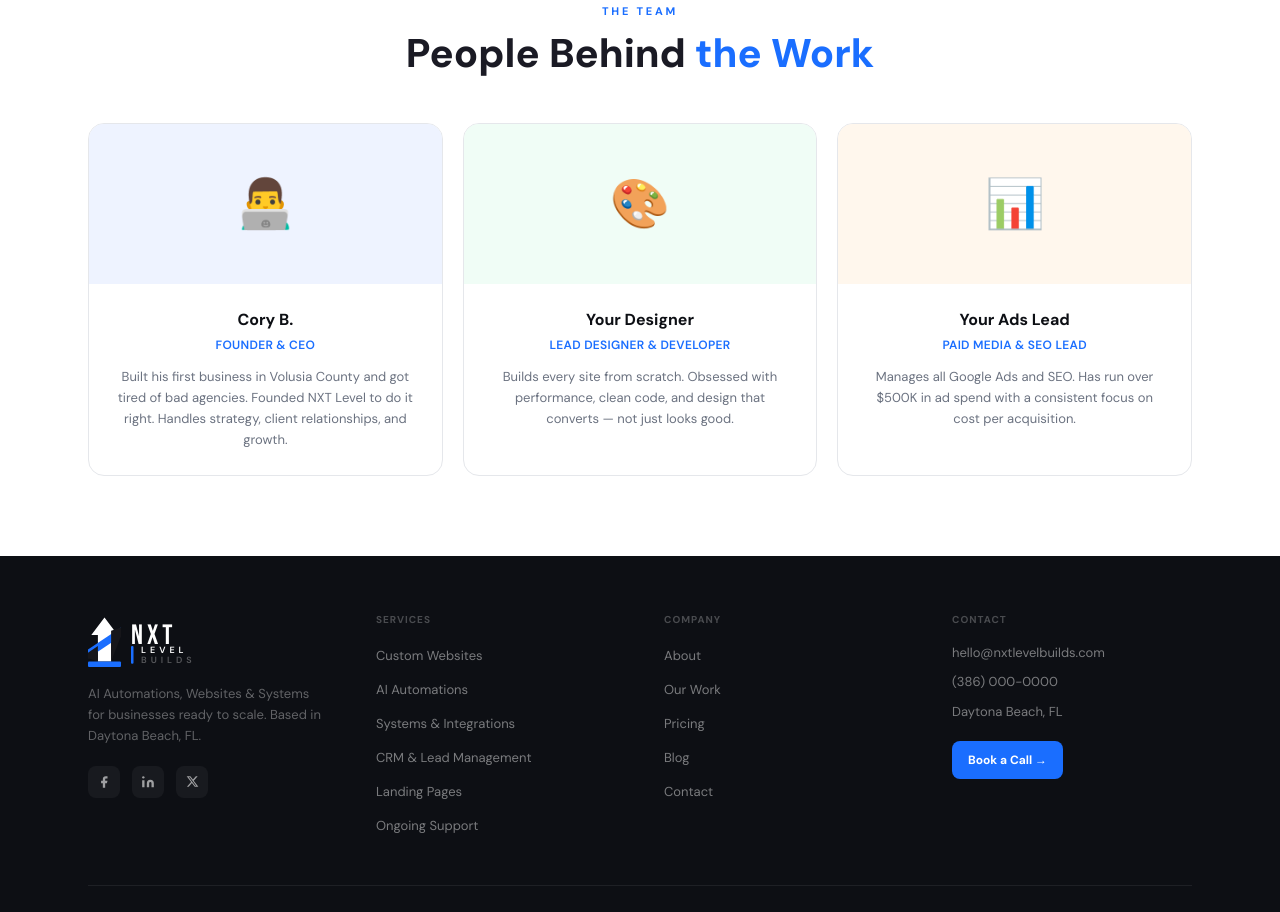
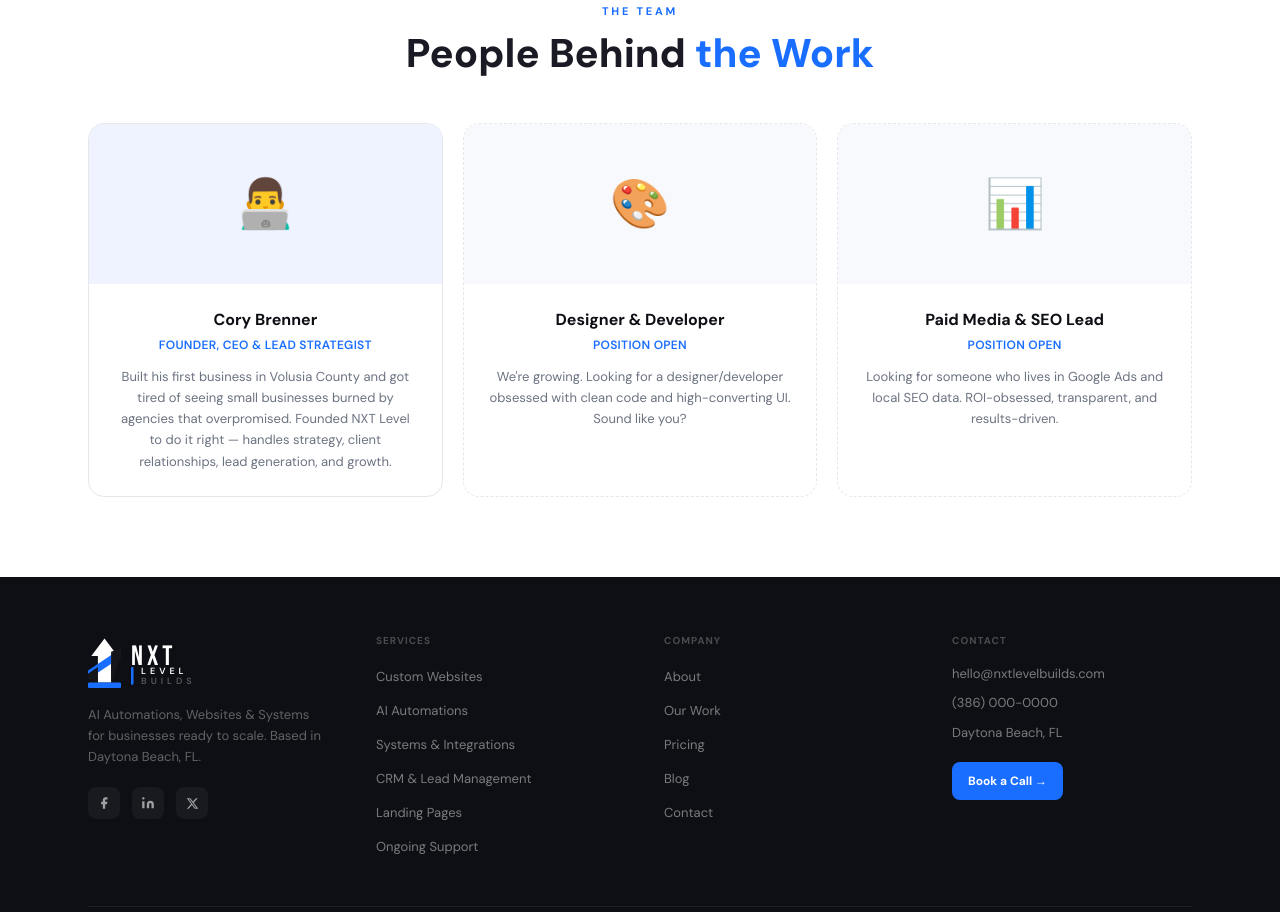
Before and after one commit to brennercory50-sys/nxtlevelbuikds, a Next.js app: page /about in a window 1280 px wide. Shown: the part 2060-2972 px from the top of the page. Built offline with nearby package versions, Linux system fonts and the light colour scheme.

Commit message:
Update team section with real founder info, replace placeholders with open positions
Cory Brenner now listed with full name and accurate role. Placeholder
team members replaced with honest open position cards.

https://claude.ai/code/session_012nsTpxgezdJ2RpVgxWdXtc

```diff
--- a/app/about/page.tsx
+++ b/app/about/page.tsx
@@ -111,20 +111,40 @@ export default function About() {
           <p className="eyebrow text-center">The Team</p>
           <h2 className="section-title text-[clamp(26px,3.5vw,40px)] text-center mb-12">People Behind <span className="text-accent">the Work</span></h2>
           <div className="grid grid-cols-1 md:grid-cols-3 gap-5">
-            {[
-              { bg:'#eef3ff', emoji:'👨‍💻', name:'Cory B.', role:'Founder & CEO', bio:'Built his first business in Volusia County and got tired of bad agencies. Founded NXT Level to do it right. Handles strategy, client relationships, and growth.' },
-              { bg:'#f0fdf6', emoji:'🎨', name:'Your Designer', role:'Lead Designer & Developer', bio:'Builds every site from scratch. Obsessed with performance, clean code, and design that converts — not just looks good.' },
-              { bg:'#fff7ed', emoji:'📊', name:'Your Ads Lead', role:'Paid Media & SEO Lead', bio:'Manages all Google Ads and SEO. Has run over $500K in ad spend with a consistent focus on cost per acquisition.' },
-            ].map(t => (
-              <div key={t.name} className="border border-[#e5e7eb] rounded-2xl overflow-hidden hover:border-accent/30 hover:shadow-lg transition-all">
-                <div className="h-40 flex items-center justify-center text-5xl" style={{ background: t.bg }}>{t.emoji}</div>
-                <div className="p-6 text-center">
-                  <h4 className="font-bold text-[16px] text-dark mb-1">{t.name}</h4>
-                  <p className="text-accent text-[12px] font-semibold mb-3 uppercase tracking-wide">{t.role}</p>
-                  <p className="text-[13px] text-muted leading-relaxed">{t.bio}</p>
-                </div>
+            {/* Cory — real */}
+            <div className="border border-[#e5e7eb] rounded-2xl overflow-hidden hover:border-accent/30 hover:shadow-lg transition-all">
+              <div className="h-40 flex items-center justify-center text-5xl" style={{ background: '#eef3ff' }}>👨‍💻</div>
+              <div className="p-6 text-center">
+                <h4 className="font-bold text-[16px] text-dark mb-1">Cory Brenner</h4>
+                <p className="text-accent text-[12px] font-semibold mb-3 uppercase tracking-wide">Founder, CEO & Lead Strategist</p>
+                <p className="text-[13px] text-muted leading-relaxed">
+                  Built his first business in Volusia County and got tired of seeing small businesses burned by agencies that overpromised. Founded NXT Level to do it right — handles strategy, client relationships, lead generation, and growth.
+                </p>
               </div>
-            ))}
+            </div>
+
+            {/* Open roles */}
+            <div className="border border-dashed border-[#e5e7eb] rounded-2xl overflow-hidden hover:border-accent/30 transition-all">
+              <div className="h-40 flex items-center justify-center text-5xl" style={{ background: '#f8f9fc' }}>🎨</div>
+              <div className="p-6 text-center">
+                <h4 className="font-bold text-[16px] text-dark mb-1">Designer & Developer</h4>
+                <p className="text-accent text-[12px] font-semibold mb-3 uppercase tracking-wide">Position Open</p>
+                <p className="text-[13px] text-muted leading-relaxed">
+                  We&apos;re growing. Looking for a designer/developer obsessed with clean code and high-converting UI. Sound like you?
+                </p>
+              </div>
+            </div>
+
+            <div className="border border-dashed border-[#e5e7eb] rounded-2xl overflow-hidden hover:border-accent/30 transition-all">
+              <div className="h-40 flex items-center justify-center text-5xl" style={{ background: '#f8f9fc' }}>📊</div>
+              <div className="p-6 text-center">
+                <h4 className="font-bold text-[16px] text-dark mb-1">Paid Media & SEO Lead</h4>
+                <p className="text-accent text-[12px] font-semibold mb-3 uppercase tracking-wide">Position Open</p>
+                <p className="text-[13px] text-muted leading-relaxed">
+                  Looking for someone who lives in Google Ads and local SEO data. ROI-obsessed, transparent, and results-driven.
+                </p>
+              </div>
+            </div>
           </div>
         </div>
       </section>
```
